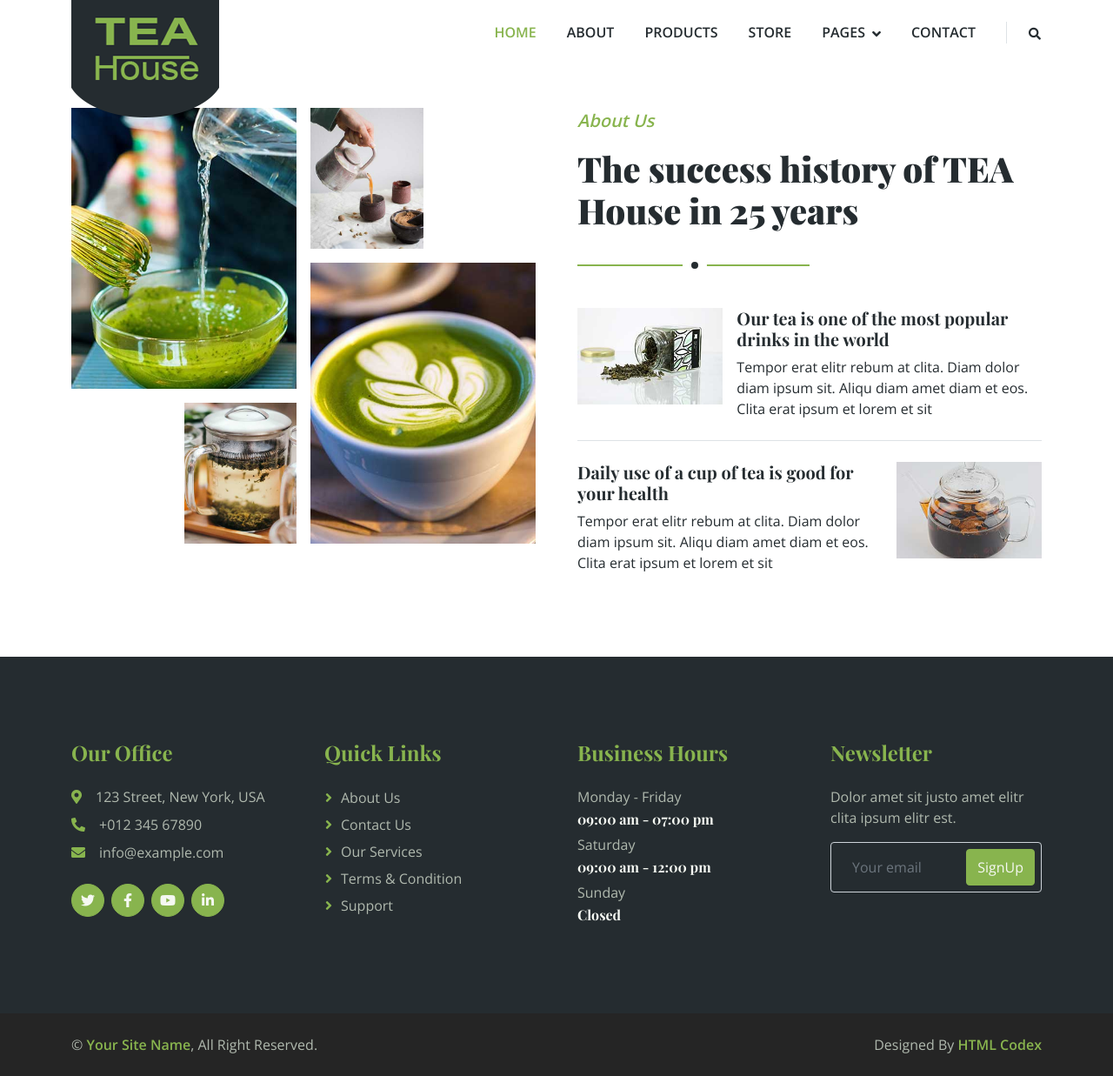
After one commit to bradiepoa/ubangane, a Django app: page /abouts-us in a window 1280 px wide. The commit adds this page. Shown: the whole page at 87% size. Run offline with Django 5.2, Linux system fonts and the light colour scheme; some libraries are stand-ins or nearby versions.

Commit message:
about page

```diff
--- /dev/null
+++ b/mainweb/templates/mainweb/aboutus.html
@@ -0,0 +1,51 @@
+{% extends 'mainweb/base.html' %}
+{% load static %}
+{% block content %}
+
+ <!-- About Start -->
+ <div class="container-xxl py-5">
+    <div class="container">
+        <div class="row g-5">
+            <div class="col-lg-6">
+                <div class="row g-3">
+                    <div class="col-6 text-end">
+                        <img class="img-fluid bg-white w-100 mb-3 wow fadeIn" data-wow-delay="0.1s" src="img/about-1.jpg" alt="">
+                        <img class="img-fluid bg-white w-50 wow fadeIn" data-wow-delay="0.2s" src="img/about-3.jpg" alt="">
+                    </div>
+                    <div class="col-6">
+                        <img class="img-fluid bg-white w-50 mb-3 wow fadeIn" data-wow-delay="0.3s" src="img/about-4.jpg" alt="">
+                        <img class="img-fluid bg-white w-100 wow fadeIn" data-wow-delay="0.4s" src="img/about-2.jpg" alt="">
+                    </div>
+                </div>
+            </div>
+            <div class="col-lg-6 wow fadeIn" data-wow-delay="0.5s">
+                <div class="section-title">
+                    <p class="fs-5 fw-medium fst-italic text-primary">About Us</p>
+                    <h1 class="display-6">The success history of TEA House in 25 years</h1>
+                </div>
+                <div class="row g-3 mb-4">
+                    <div class="col-sm-4">
+                        <img class="img-fluid bg-white w-100" src="img/about-5.jpg" alt="">
+                    </div>
+                    <div class="col-sm-8">
+                        <h5>Our tea is one of the most popular drinks in the world</h5>
+                        <p class="mb-0">Tempor erat elitr rebum at clita. Diam dolor diam ipsum sit. Aliqu diam amet diam et eos. Clita erat ipsum et lorem et sit</p>
+                    </div>
+                </div>
+                <div class="border-top mb-4"></div>
+                <div class="row g-3">
+                    <div class="col-sm-8">
+                        <h5>Daily use of a cup of tea is good for your health</h5>
+                        <p class="mb-0">Tempor erat elitr rebum at clita. Diam dolor diam ipsum sit. Aliqu diam amet diam et eos. Clita erat ipsum et lorem et sit</p>
+                    </div>
+                    <div class="col-sm-4">
+                        <img class="img-fluid bg-white w-100" src="img/about-6.jpg" alt="">
+                    </div>
+                </div>
+            </div>
+        </div>
+    </div>
+</div>
+<!-- About End -->
+
+{% endblock content %}
--- a/mainweb/templates/mainweb/header.html
+++ b/mainweb/templates/mainweb/header.html
@@ -19,7 +19,7 @@
                 <div class="collapse navbar-collapse" id="navbarCollapse">
                     <div class="navbar-nav ms-auto">
                         <a href="/" class="nav-item nav-link active">Home</a>
-                        <a href="" class="nav-item nav-link">About</a>
+                        <a href="{% url 'mainweb:abouts-us' %}" class="nav-item nav-link">About</a>
                         <a href="" class="nav-item nav-link">Products</a>
                         <a href="" class="nav-item nav-link">Store</a>
                         <div class="nav-item dropdown">
--- a/mainweb/urls.py
+++ b/mainweb/urls.py
@@ -5,6 +5,8 @@ app_name = 'mainweb'
 urlpatterns = [
 
     path("", views.home, name="home"),
+    path("abouts-us", views.About, name="abouts-us"),
     path("contacts", views.Contact, name="contacts"),
 
+
 ]
--- a/mainweb/views.py
+++ b/mainweb/views.py
@@ -6,6 +6,10 @@ def home(request):
 
     return render(request,"mainweb/index.html")
 
+def About(request):
+
+    return render(request,"mainweb/aboutus.html")
+
 def Contact(request):
 
     return render(request,"mainweb/contactus.html")
```
